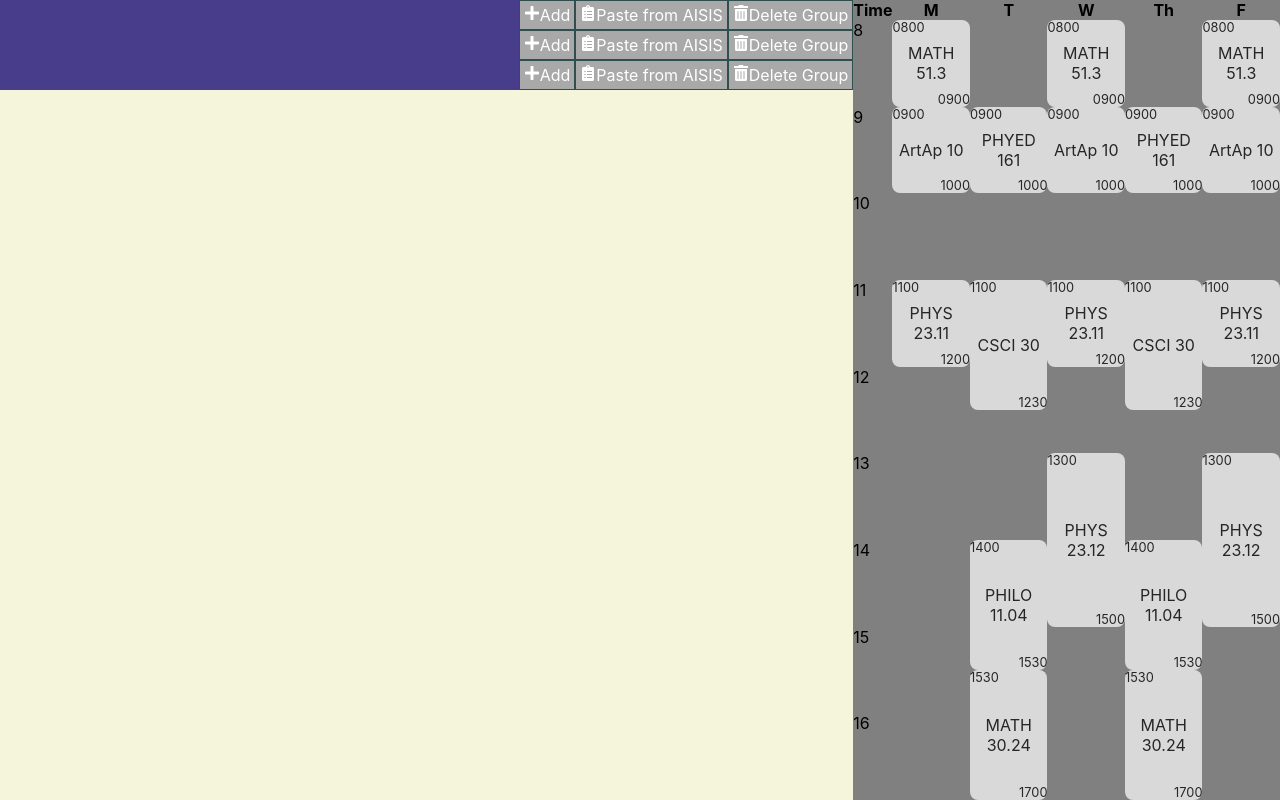
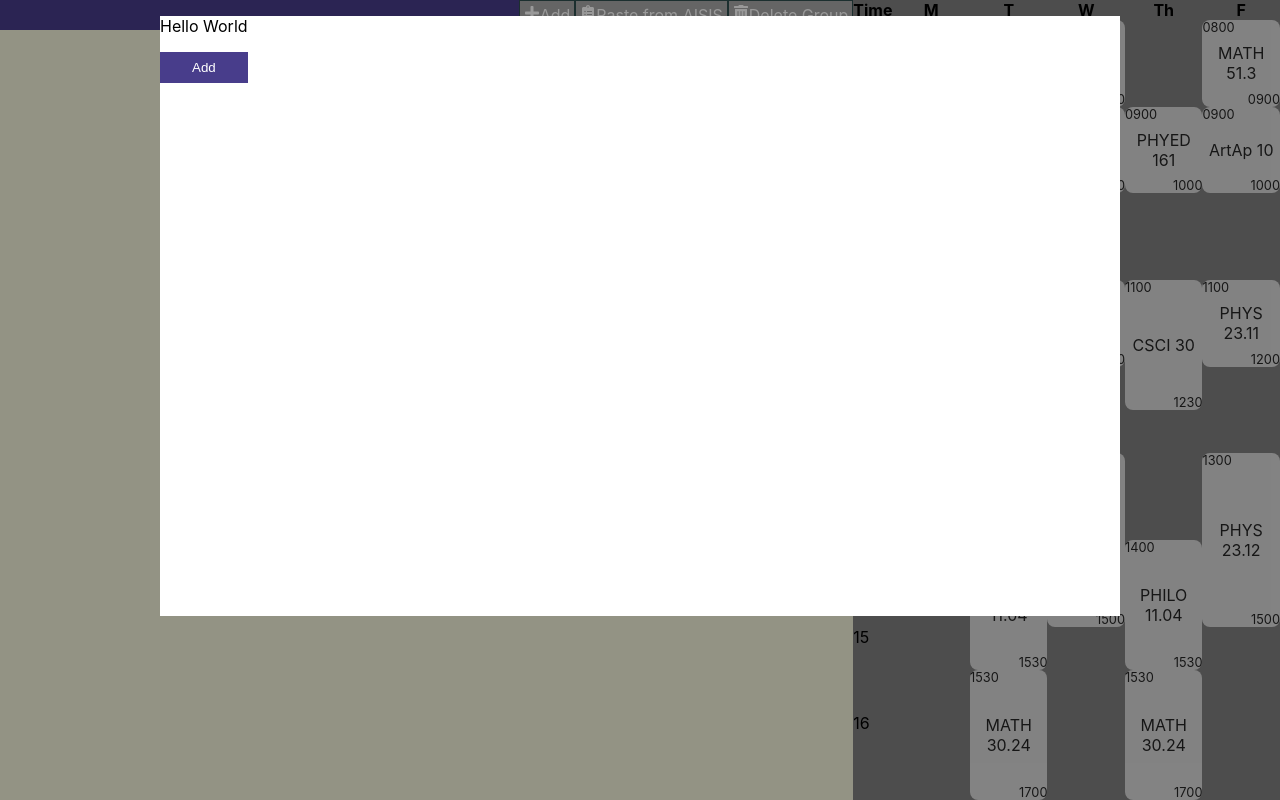
Before and after one commit to dnamme/enlistment-scheduler, a React (Create React App) app: page / in a window 1280 px wide. Both pictures are taken after a click on the element "Paste from AISIS". Built offline with nearby package versions, Linux system fonts and the light colour scheme.

Commit message:
add initial modal and functions

```diff
--- a/src/App.js
+++ b/src/App.js
@@ -4,6 +4,7 @@ import InputContainer from './components/InputContainer'
 import Timetable from './components/Timetable'
 import './css/App.css'
 import './css/Input.css'
+import './css/Modal.css'
 import './css/Timetable.css'
 
 function App() {
@@ -44,9 +45,15 @@ function App() {
     console.log('data changed!')
   }, data)
 
+
+  const onManualSubmit = () => {}
+
+  const onCopySubmit = (data) => {}
+
+
   return (
     <div className="app">
-      <InputContainer />
+      <InputContainer onManualSubmit={onManualSubmit} onCopySubmit={onCopySubmit} />
       <Timetable data={groupedData} />
     </div>
   )
--- /dev/null
+++ b/src/components/CopyModal.js
@@ -0,0 +1,13 @@
+function CopyModal({ onExit, onCopySubmit }) {
+  return (
+    <div className="modal">
+      {/* <div className="modal-backdrop" onClick={onExit}></div> */}
+      <div className="modal-content">
+        <p>Hello World</p>
+        <button onClick={onCopySubmit}>Add</button>
+      </div>
+    </div>
+  )
+}
+
+export default CopyModal
--- a/src/components/InputContainer.js
+++ b/src/components/InputContainer.js
@@ -1,11 +1,26 @@
+import { useState } from 'react'
+
+import CopyModal from './CopyModal'
 import InputGroup from "./InputGroup"
 
-function InputContainer() {
+function InputContainer({ onManualSubmit, onCopySubmit }) {
+  const [modalActive, setModalActive] = useState(false)
+
+  const toggleModal = () => setModalActive(!modalActive)
+
+  const _onCopySubmit = (data) => {
+    toggleModal()
+    onCopySubmit(data)
+  }
+
   return (
     <div className="input-container">
-      <InputGroup />
-      <InputGroup />
-      <InputGroup />
+      {
+        modalActive
+          ? <CopyModal onExit={toggleModal} onCopySubmit={_onCopySubmit} />
+          : <></>
+      }
+      <InputGroup onCopyClick={toggleModal} />
     </div>
   )
 }
--- a/src/components/InputGroup.js
+++ b/src/components/InputGroup.js
@@ -1,9 +1,9 @@
 import InputHeader from './InputHeader'
 
-function InputGroup({ courses }) {
+function InputGroup({ courses, onCopyClick }) {
   return (
     <div className="input-group">
-      <InputHeader />
+      <InputHeader onCopyClick={onCopyClick} />
     </div>
   )
 }
--- a/src/components/InputHeader.js
+++ b/src/components/InputHeader.js
@@ -1,13 +1,10 @@
 import { FaClipboardList, FaPlus, FaTrashAlt } from 'react-icons/fa'
 
-function InputHeader() {
+function InputHeader({ onCopyClick }) {
   const onAdd = () => {
   }
 
   const onDelete = () => {
-  }
-
-  const onPaste = () => {
   }
 
   return (
@@ -15,7 +12,7 @@ function InputHeader() {
       <div className="square-button" onClick={onAdd}>
         <FaPlus />Add
       </div>
-      <div className="square-button" onClick={onPaste}>
+      <div className="square-button" onClick={onCopyClick}>
         <FaClipboardList />Paste from AISIS
       </div>
       <div className="square-button" onClick={onDelete}>
--- a/src/css/App.css
+++ b/src/css/App.css
@@ -5,6 +5,18 @@
   grid-template-columns: 2fr 1fr;
   grid-template-areas: "input table";
 }
+
+button {
+  display: inline-block;
+  background: darkslateblue;
+  color: white;
+  text-align: center;
+  padding: 0.5rem 2rem;
+  border: none;
+  cursor: pointer;
+}
+
+button.block { display: block; }
 
 .square-button {
   padding: 0.25rem;
--- /dev/null
+++ b/src/css/Modal.css
@@ -0,0 +1,28 @@
+.modal {
+  position: fixed;
+  z-index: 1;
+  left: 0;
+  top: 0;
+  width: 100%;
+  height: 100%;
+  background-color: black;
+  background-color: rgba(0,0,0,0.4);
+}
+
+.modal-backdrop {
+  position: absolute;
+  left: 0;
+  top: 0;
+  z-index: 1;
+  width: 100%;
+  height: 100%;
+  background-color: rgba(255,0,0,0.3);
+}
+
+.modal-content {
+  background-color: white;
+  z-index: 2;
+  width: 75%;
+  height: 75%;
+  margin: 0 auto;
+}
```
